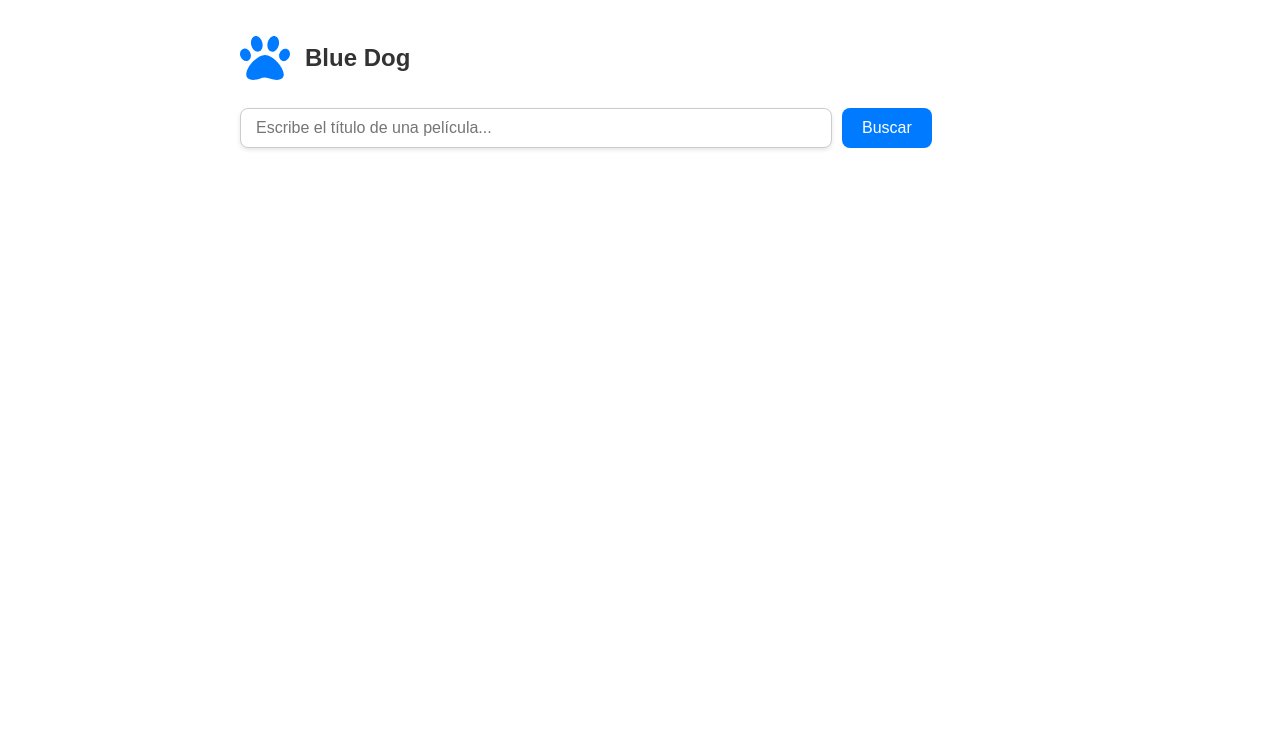
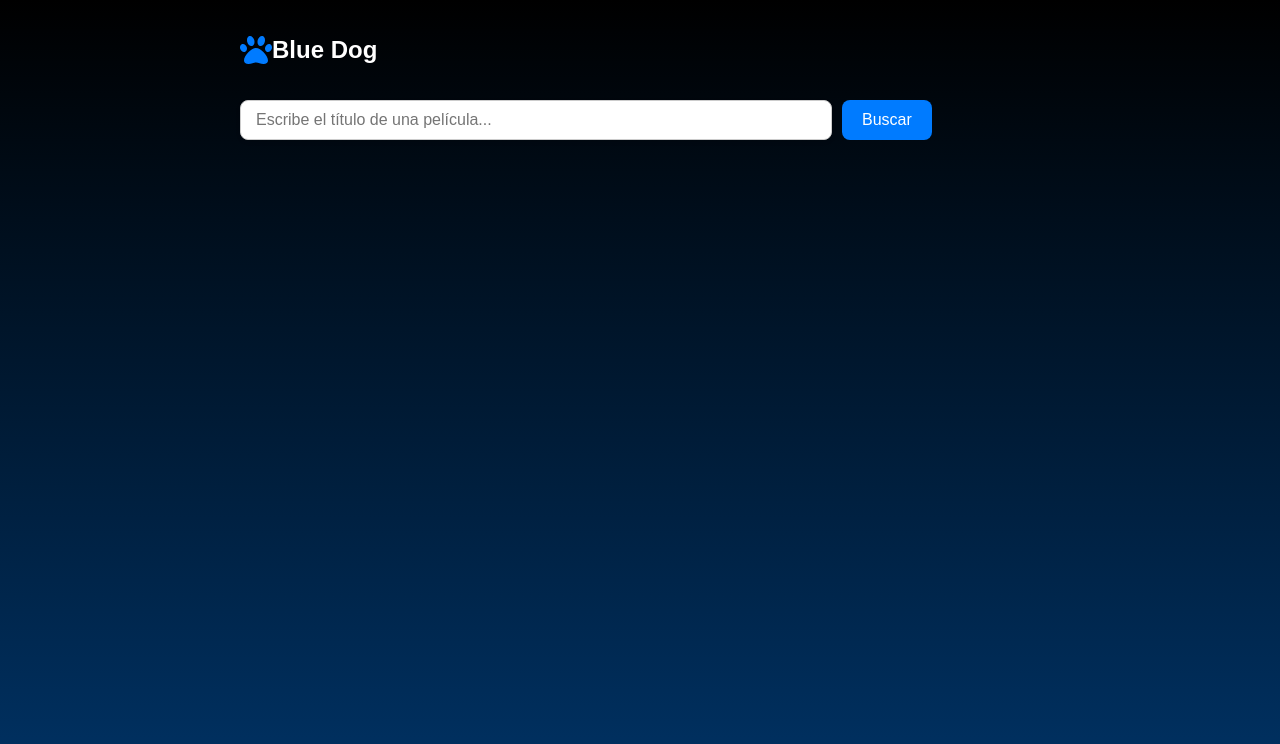
Before and after one commit to CharlyLP04/Actividad-Meilisearch2.0, a React (Create React App) app: page / in a window 1280 px wide. Shown: the top 744 px of the page. Built offline with nearby package versions, Linux system fonts and the light colour scheme; what meilisearch would draw is missing.

Commit message:
arreglos de problemas css y app
arregle cosas que no me daban bien en el navegador ademas agregue un efectos al boton de buscar y ahora tengo otros bugs

```diff
--- a/src/App.css
+++ b/src/App.css
@@ -1,12 +1,18 @@
-/* Estilo para el contenedor principal */
-.app-container {
+body {
+    margin: 0;
+    padding: 0;
+    height: 100vh;
+    background: linear-gradient(to bottom, #000000, #003366);
+  }
+
+  .app-container {
     font-family: Arial, sans-serif;
     padding: 20px;
     max-width: 800px;
     margin: 0 auto;
+    color: white;
   }
 
-  /* Estilo del encabezado */
   .header {
     display: flex;
     align-items: center;
@@ -21,10 +27,9 @@
 
   .title {
     font-size: 24px;
-    color: #333;
+    color: white;
   }
 
-  /* Contenedor de búsqueda */
   .search-container {
     display: flex;
     margin-bottom: 20px;
@@ -37,8 +42,6 @@
     border: 1px solid #ccc;
     border-radius: 8px;
     box-shadow: 0 2px 4px rgba(0, 0, 0, 0.1);
-    outline: none;
-    transition: box-shadow 0.3s ease;
   }
 
   .search-input:focus {
@@ -57,11 +60,12 @@
     border-radius: 8px;
     cursor: pointer;
     margin-left: 10px;
-    transition: background-color 0.3s ease;
+    transition: background-color 0.3s, transform 0.2s ease;
   }
 
   .search-button:hover {
     background-color: #0056b3;
+    transform: scale(1.05);
   }
 
   .search-icon {
@@ -69,14 +73,12 @@
     font-size: 18px;
   }
 
-  /* Mensajes de error */
   .error-message {
     color: #ff4d4d;
     margin-top: 10px;
     font-size: 14px;
   }
 
-  /* Estilo de la lista de resultados */
   .results-list {
     list-style: none;
     padding: 0;
@@ -91,11 +93,11 @@
     padding: 15px;
     border-radius: 10px;
     box-shadow: 0 2px 4px rgba(0, 0, 0, 0.1);
-    transition: transform 0.2s, box-shadow 0.2s;
+    transition: transform 0.2s ease, box-shadow 0.2s ease;
   }
 
   .result-item:hover {
-    transform: translateY(-5px);
+    transform: translateY(-5px) scale(1.02);
     box-shadow: 0 4px 8px rgba(0, 0, 0, 0.2);
   }
 
--- a/src/App.tsx
+++ b/src/App.tsx
@@ -1,6 +1,6 @@
 import React, { useState } from 'react';
 import { MeiliSearch } from 'meilisearch';
-import { FaPaw } from 'react-icons/fa'; // Importar el ícono
+import { FaPaw } from 'react-icons/fa'; // Icono de huella
 import './App.css';
 
 const client = new MeiliSearch({
@@ -14,6 +14,10 @@ const App = () => {
   const [error, setError] = useState(null);
 
   const manejarBusqueda = async () => {
+    if (!query.trim()) {
+      setError('Por favor ingresa un título.');
+      return;
+    }
     try {
       setError(null);
       const index = client.index('movies');
@@ -21,14 +25,14 @@ const App = () => {
       setResultados(hits);
     } catch (err) {
       console.error('Error al buscar:', err);
-      setError('No se pudo realizar la búsqueda');
+      setError('No se pudo realizar la búsqueda.');
     }
   };
 
   return (
     <div className="app-container">
       <header className="header">
-        <FaPaw className="logo-icon" /> {/* Ícono de huella */}
+        <FaPaw size="2rem" style={{ color: '#007bff' }} /> {/* Ícono de huella en azul */}
         <h1 className="title">Blue Dog</h1>
       </header>
       <div className="search-container">
@@ -47,7 +51,11 @@ const App = () => {
       <ul className="results-list">
         {resultados.map(({ id, title, genres, poster, overview }) => (
           <li key={id} className="result-item">
-            <img src={poster} alt={title} className="poster" />
+            <img
+              src={poster || 'https://via.placeholder.com/80x120?text=Sin+imagen'} // Fallback de imagen
+              alt={title || 'Sin título'}
+              className="poster"
+            />
             <div>
               <strong>{title || 'Sin título'}</strong> - {genres || 'Sin género'}
               <p>{overview || 'Sin descripción'}</p>
```
